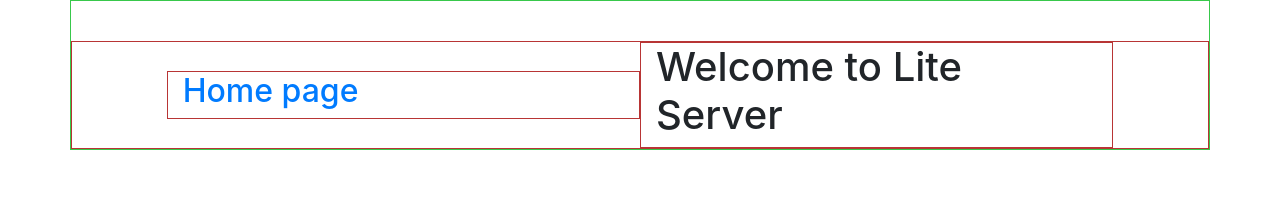
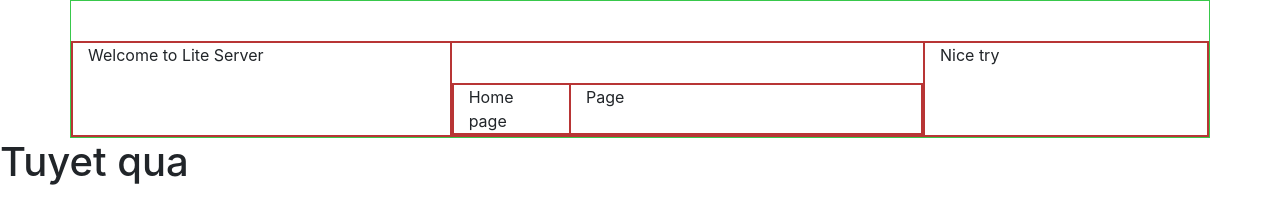
Before and after one commit to TrungDung1912/FER_SE1634, a website: page index.html in a window 1280 px wide. Drawn offline with nearby package versions, Linux system fonts and the light colour scheme.

Commit message:
main.css

```diff
--- a/index.html
+++ b/index.html
@@ -10,6 +10,30 @@
 </head>
 <body>
     <div class="container" id="wrapper">
+        <!-- <div class="row align-items-center justify-content-center">
+            <div class="col-md-5 order-md-last">
+                <h1>Welcome to Lite Server</h1>
+            </div>
+            <div class="col-md-5 order-md-first" id="link">
+                <h2><a href="index.html">Home page</a></h2>
+            </div>
+        </div>
+        <div class="row">
+            <div class="col-12 col-md-6">
+                <h1>Welcome to Lite Server</h1>
+            </div>
+            <div class="col-12 col-md-6">
+                <h2><a href="index.html">Home page</a></h2>
+            </div>
+        </div>
+        <div class="row align-items-center">
+            <div class="col-md-5">
+                <h1>Welcome to Lite Server</h1>
+            </div>
+            <div class="offset-2 col-md-5">
+                <h2><a href="index.html">Home page</a></h2>
+            </div>
+        </div>
         <div class="row align-items-center justify-content-center">
             <div class="col-md-5 order-md-last">
                 <h1>Welcome to Lite Server</h1>
@@ -17,16 +41,46 @@
             <div class="col-md-5 order-md-first" id="link">
                 <h2><a href="index.html">Home page</a></h2>
             </div>
+        </div> -->
+        <div class="row">
+            <div class="col-md-4">
+                Welcome to Lite Server
+            </div>
+            <div class="col-md-5">
+                <div class="row ">
+                    <div class="col-md-3">
+                        Home page
+                    </div>
+                    <div class="col-md-9">
+                        Page
+                    </div>
+                </div>
+            </div>
+            <div class="col-md-3 d-md-none d-lg-block d-none">
+                Nice try
+            </div>
         </div>
-        <!-- <div class="row">
-            <div class="col-12 col-md-6">
-                <h1>Welcome to Lite Server</h1>
-            </div>
-            <div class="col-12 col-md-6">
-                <h2><a href="index.html">Home page</a></h2>
-            </div>
-        </div> -->
     </div>
+    <!-- <header class="jumbotron"></header>
+        <div class="container-fluid">
+            <div class="row">
+                    <div class="col-12 col-sm-6"><h1>Bun mong gio</h1>
+                        <div class="col-12 col-sm-4 col-md-3"> Nice </div>
+                        <div class="col col-sm col-md"> Tuyet </div>
+                    </div>
+                    <div class="col-12 col-sm"><img src="https://media-cdn.tripadvisor.com/media/photo-s/15/c5/84/65/khong-gian-nha-hang-vu.jpg" alt=""></div>
+        </div>
+    </header>
+    <footer>
+        <div class="container">
+            <div class="row">
+                <div class="col-4 col-sm-2"> cay  </div>
+                <div class="col-7 col-sm-5"> vai </div>
+                <div class="col-12 col-sm-4"> lon </div>
+                <div class="col-auto"> luon </div>
+    </footer>      -->
+
+    <h1>Tuyet qua</h1>
 
 </body>
 </html>
```
